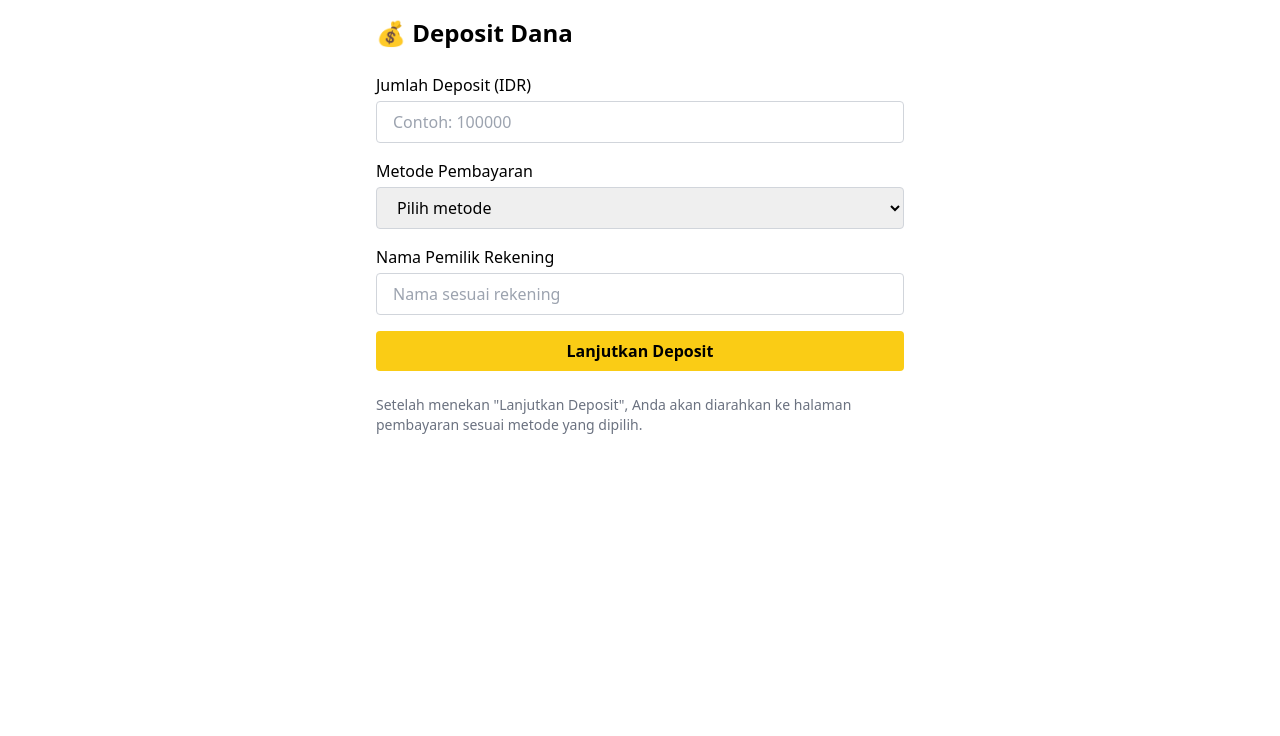
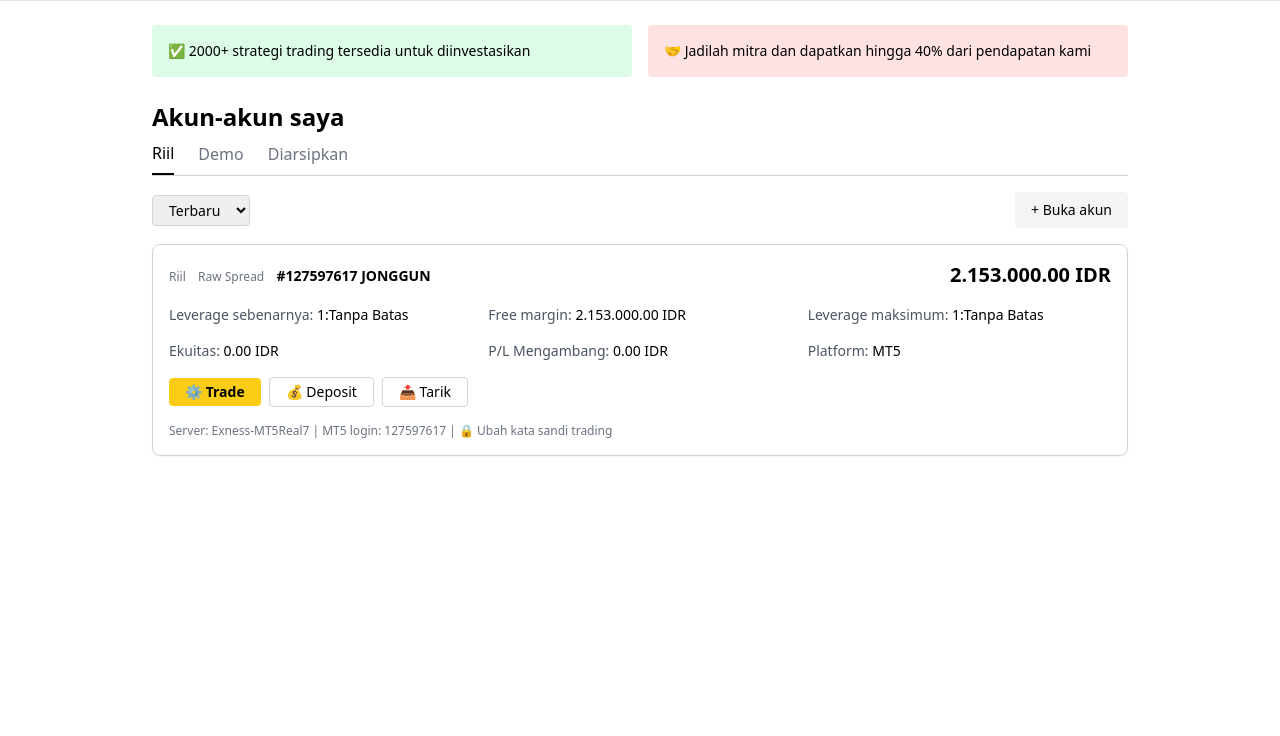
Before and after one commit to PRJA999/dashboard, a plain HTML site: page exness.html in a window 1280 px wide. Shown: the part 64-800 px from the top of the page. Drawn offline with nearby package versions, Linux system fonts and the light colour scheme.

Commit message:
Update exness.html

```diff
--- a/exness.html
+++ b/exness.html
@@ -3,58 +3,73 @@
 <head>
   <meta charset="UTF-8">
   <meta name="viewport" content="width=device-width, initial-scale=1.0">
-  <title>Deposit - PRJA</title>
+  <title>exness - Akun Saya</title>
   <script src="https://cdn.tailwindcss.com"></script>
 </head>
 <body class="bg-white text-black font-sans">
   <!-- Header -->
-  <header class="flex justify-between items-center px-4 py-3 border-b border-gray-200">
+  <header class="flex justify-between items-center px-6 py-4 border-b border-gray-200">
     <h1 class="text-2xl font-bold text-gray-800">prja</h1>
-    <div class="flex items-center space-x-4">
+    <div class="flex items-center gap-4">
       <button class="text-gray-600 hover:text-black">
-        <svg class="w-6 h-6" fill="none" stroke="currentColor" stroke-width="2" viewBox="0 0 24 24"><path stroke-linecap="round" stroke-linejoin="round" d="M4 6h16M4 12h16M4 18h16"></path></svg>
+        <svg class="w-6 h-6" fill="none" stroke="currentColor" stroke-width="2" viewBox="0 0 24 24"><path stroke-linecap="round" stroke-linejoin="round" d="M4 6h16M4 12h16M4 18h16" /></svg>
       </button>
     </div>
   </header>
 
   <!-- Main -->
-  <main class="max-w-xl mx-auto p-6">
-    <h2 class="text-2xl font-semibold mb-6">💰 Deposit Dana</h2>
+  <main class="max-w-5xl mx-auto p-6">
+    <!-- Promo banners -->
+    <div class="grid grid-cols-1 md:grid-cols-2 gap-4 mb-6">
+      <div class="bg-green-100 p-4 rounded text-sm">✅ 2000+ strategi trading tersedia untuk diinvestasikan</div>
+      <div class="bg-red-100 p-4 rounded text-sm">🤝 Jadilah mitra dan dapatkan hingga 40% dari pendapatan kami</div>
+    </div>
 
-    <form class="space-y-4">
-      <!-- Nominal -->
-      <div>
-        <label class="block mb-1 font-medium">Jumlah Deposit (IDR)</label>
-        <input type="number" placeholder="Contoh: 100000" class="w-full border border-gray-300 rounded px-4 py-2" required>
+    <!-- Akun-akun saya -->
+    <h2 class="text-2xl font-semibold mb-2">Akun-akun saya</h2>
+    <div class="flex space-x-6 border-b border-gray-300 text-gray-500 mb-4">
+      <button class="pb-2 border-b-2 border-black text-black">Riil</button>
+      <button class="pb-2 hover:text-black">Demo</button>
+      <button class="pb-2 hover:text-black">Diarsipkan</button>
+    </div>
+
+    <div class="flex justify-between items-center mb-4">
+      <select class="border border-gray-300 px-3 py-1 rounded text-sm">
+        <option>Terbaru</option>
+        <option>Lama</option>
+      </select>
+      <button class="bg-gray-100 px-4 py-2 rounded text-sm">+ Buka akun</button>
+    </div>
+
+    <!-- Akun Box -->
+    <div class="border border-gray-300 rounded-lg p-4 bg-white shadow-sm">
+      <div class="flex items-center justify-between">
+        <div>
+          <span class="text-xs text-gray-500 mr-2">Riil</span>
+          <span class="text-xs text-gray-500 mr-2">Raw Spread</span>
+          <span class="text-sm font-semibold">#127597617 JONGGUN</span>
+        </div>
+        <div class="text-xl font-bold">2.153.000.00 IDR</div>
       </div>
 
-      <!-- Metode Pembayaran -->
-      <div>
-        <label class="block mb-1 font-medium">Metode Pembayaran</label>
-        <select class="w-full border border-gray-300 rounded px-4 py-2" required>
-          <option value="">Pilih metode</option>
-          <option>Transfer Bank Lokal</option>
-          <option>QRIS</option>
-          <option>Virtual Account</option>
-          <option>E-wallet (OVO, Dana, Gopay)</option>
-        </select>
+      <div class="grid grid-cols-2 md:grid-cols-3 gap-4 mt-4 text-sm text-gray-600">
+        <div>Leverage sebenarnya: <span class="text-black">1:Tanpa Batas</span></div>
+        <div>Free margin: <span class="text-black">2.153.000.00 IDR</span></div>
+        <div>Leverage maksimum: <span class="text-black">1:Tanpa Batas</span></div>
+        <div>Ekuitas: <span class="text-black">0.00 IDR</span></div>
+        <div>P/L Mengambang: <span class="text-black">0.00 IDR</span></div>
+        <div>Platform: <span class="text-black">MT5</span></div>
       </div>
 
-      <!-- Nama Pemilik Rekening -->
-      <div>
-        <label class="block mb-1 font-medium">Nama Pemilik Rekening</label>
-        <input type="text" class="w-full border border-gray-300 rounded px-4 py-2" placeholder="Nama sesuai rekening" required>
+      <div class="flex items-center space-x-2 mt-4">
+        <button class="bg-yellow-400 text-black px-4 py-1 rounded font-semibold text-sm">⚙️ Trade</button>
+        <button class="border border-gray-300 px-4 py-1 rounded text-sm">💰 Deposit</button>
+        <button class="border border-gray-300 px-4 py-1 rounded text-sm">📤 Tarik</button>
       </div>
 
-      <!-- Tombol Submit -->
-      <div>
-        <button type="submit" class="w-full bg-yellow-400 text-black font-semibold py-2 rounded hover:bg-yellow-500">Lanjutkan Deposit</button>
+      <div class="mt-4 text-xs text-gray-500">
+        Server: Exness-MT5Real7 | MT5 login: 127597617 | 🔒 Ubah kata sandi trading
       </div>
-    </form>
-
-    <!-- Info Tambahan -->
-    <div class="mt-6 text-sm text-gray-500">
-      Setelah menekan "Lanjutkan Deposit", Anda akan diarahkan ke halaman pembayaran sesuai metode yang dipilih.
     </div>
   </main>
 </body>
```
